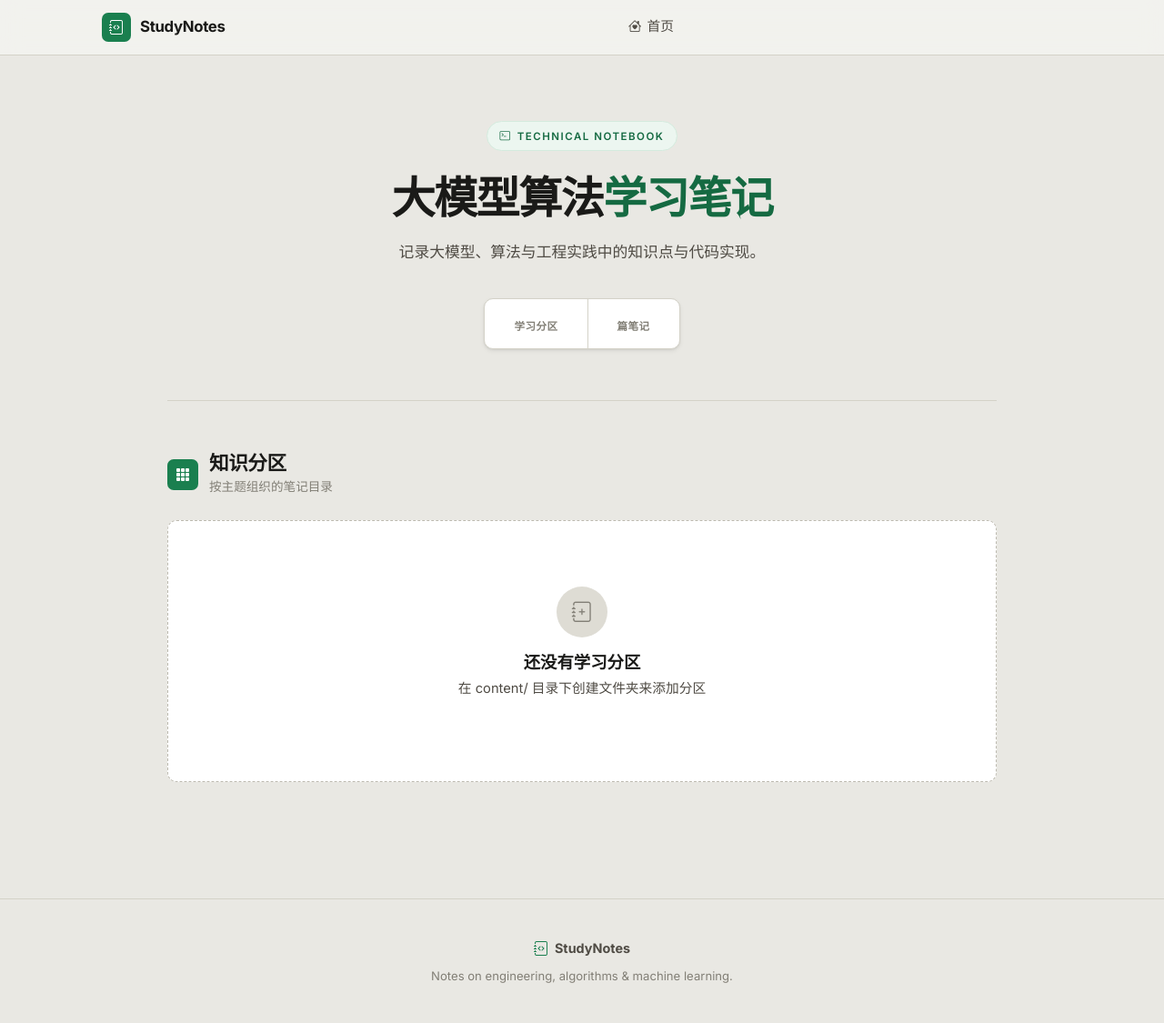
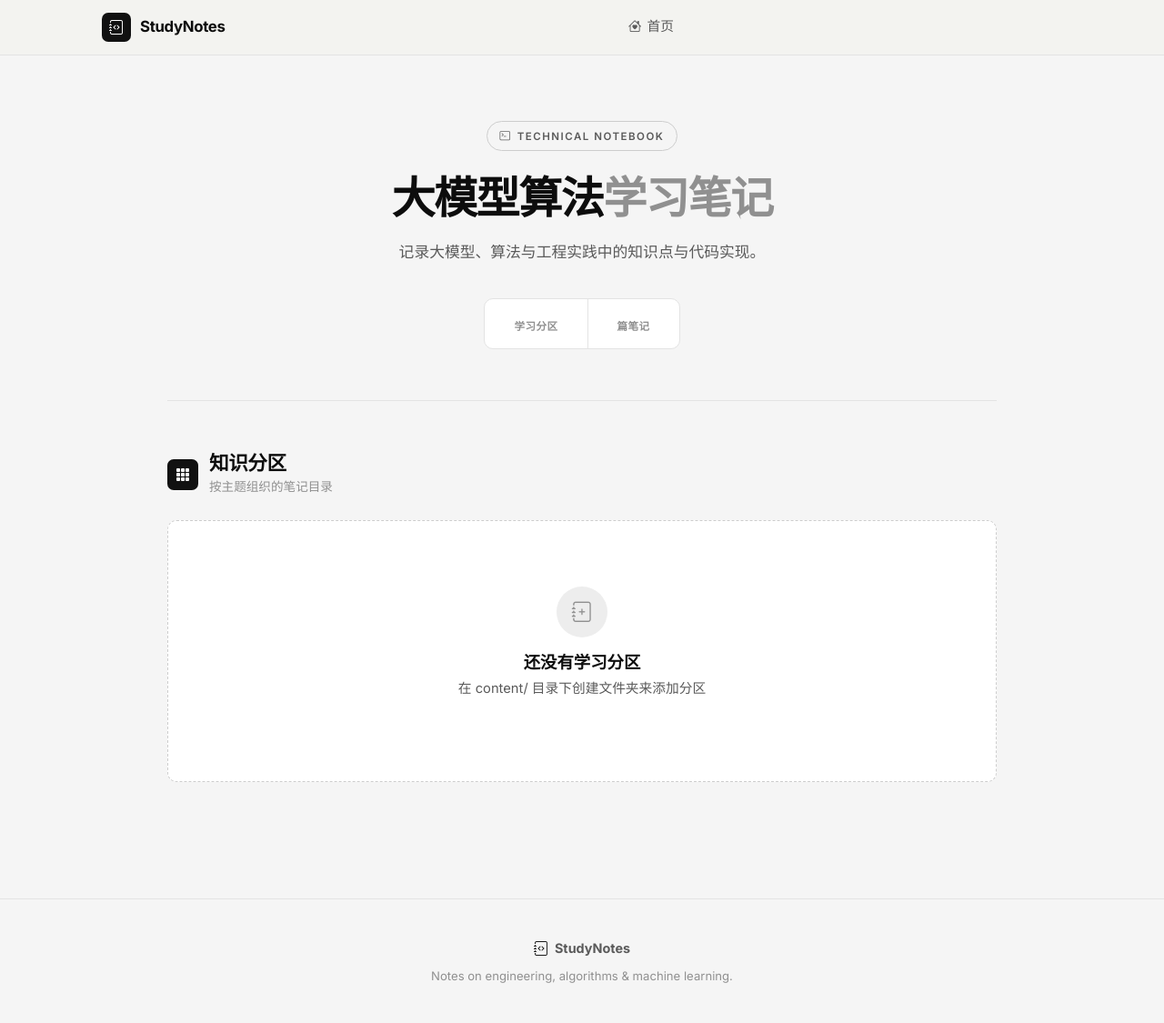
Before and after one commit to ziyi-wang2003/studynote, a Python web app: template templates/home.html in a window 1280 px wide. Shown: the whole page at 91% size. Run offline with Jinja, Linux system fonts and the light colour scheme; the template is opened without the code that fills it, so the values that code supplies are empty; some libraries are stand-ins or nearby versions.

Commit message:
改为黑白两色极简高级风
- accent 色阶整体改为黑灰（去掉墨绿），表面改中性纯灰、去米色
- 阴影压扁，硬朗细边框，留白节奏 → premium minimal
- 覆盖内容里按分类来的彩色（图标块/圆点/标记/标签）统一为黑白
- 标题两段式：主词纯黑 + "学习笔记"中性灰
- 选区、品牌/区块图标、h2 左条统一为纯黑

Co-Authored-By: Claude Opus 4.7 <noreply@anthropic.com>

```diff
--- a/static/css/style.css
+++ b/static/css/style.css
@@ -735,3 +735,44 @@ body.editor-mode .editor-wrap .markdown-editor { resize: none; overscroll-behavi
     body { background: #fff; color: #000; }
     * { animation: none !important; }
 }
+
+/* ════════════════════════════════════════════════════════
+   Monochrome enforcement + premium refinements
+   Content carries per-category colors as inline styles;
+   override them so the whole site stays strictly black/white.
+   ════════════════════════════════════════════════════════ */
+.cat-icon[style], .cat-hero-icon[style] {
+    background: #111 !important;
+    color: #fff !important;
+    border-radius: var(--radius-sm);
+}
+.recent-dot[style] {
+    background: #c9c9c9 !important;
+    width: 6px; height: 6px;
+}
+.sub-marker[style] { background: #111 !important; }
+.cat-hero { border-left-color: #111 !important; }
+.article-tag[style] {
+    background: var(--bg-2) !important;
+    color: var(--text) !important;
+    border: 1px solid var(--border) !important;
+}
+.art-pin, .pin-icon { color: var(--text-3) !important; }
+
+/* Two-tone title: accented part in muted grey, not colour */
+.text-gradient { color: var(--text-3); }
+
+/* Premium: crisper hero badge, flatter cards, hairline rhythm */
+.hero-badge {
+    background: transparent;
+    border-color: var(--border-strong);
+    color: var(--text-2);
+}
+.cat-card { box-shadow: none; }
+.cat-card:hover { box-shadow: var(--shadow-2); transform: translateY(-2px); }
+.glass-card, .recent-card, .article-list, .cat-hero, .article-page { box-shadow: none; }
+.hero-counters { box-shadow: none; }
+.section-icon { background: #111; }
+.brand-icon { background: #111; }
+.markdown-content h2 { border-left-color: #111; }
+::selection { background: #111; color: #fff; }
--- a/static/css/tokens.css
+++ b/static/css/tokens.css
@@ -7,17 +7,17 @@
    ============================================================ */
 
 :root {
-  /* ── Accent (single deep green) ───────────────────────── */
-  --accent-50:  #ecf6f0;
-  --accent-100: #d4ebde;
-  --accent-200: #a8d7bd;
-  --accent-300: #6fbb91;
-  --accent-400: #3a9c6a;
-  --accent-500: #1a7f4f;   /* primary */
-  --accent-600: #156a42;
-  --accent-700: #115635;
-  --accent-800: #0d4329;
-  --accent-900: #08301d;
+  /* ── Accent (monochrome — black/grey only) ────────────── */
+  --accent-50:  #f3f3f3;
+  --accent-100: #e6e6e6;
+  --accent-200: #cdcdcd;
+  --accent-300: #a6a6a6;
+  --accent-400: #6e6e6e;
+  --accent-500: #1c1c1c;   /* primary ink */
+  --accent-600: #141414;
+  --accent-700: #0d0d0d;
+  --accent-800: #070707;
+  --accent-900: #000000;
 
   /* ── Neutral ink & paper scale ────────────────────────── */
   --gray-0:   #ffffff;
@@ -35,34 +35,34 @@
   --gray-900: #1a1a18;
 
   /* ── Semantic surfaces ────────────────────────────────── */
-  --bg:            #e9e8e3;          /* page — distinctly grey paper */
-  --bg-2:          #dedcd4;          /* inset / hover fill */
-  --bg-card:       #ffffff;          /* card surface — clearly raised */
+  --bg:            #f5f5f5;          /* page — neutral light grey */
+  --bg-2:          #ededed;          /* inset / hover fill */
+  --bg-card:       #ffffff;          /* card surface */
   --bg-card-solid: #ffffff;
   --bg-glass:      #ffffff;
-  --bg-hover:      #f4f3ef;
-  --bg-code:       #1c1d22;          /* dark code surface */
-  --bg-code-head:  #16171b;
+  --bg-hover:      #f7f7f7;
+  --bg-code:       #161616;          /* near-black code surface */
+  --bg-code-head:  #0e0e0e;
 
-  --text:    #1a1a18;
-  --text-2:  #4f4b44;
-  --text-3:  #827f76;
-  --text-inv:#f5f5f3;
+  --text:    #0d0d0d;                /* near-black ink */
+  --text-2:  #5a5a5a;
+  --text-3:  #909090;
+  --text-inv:#fafafa;
 
-  --border:        #d4d2c8;          /* clearly visible hairline */
-  --border-2:      #e4e2d9;
-  --border-strong: #bdbab0;
-  --border-hover:  var(--accent-400);
+  --border:        #e3e3e3;          /* hairline */
+  --border-2:      #ededed;
+  --border-strong: #cdcdcd;
+  --border-hover:  #0d0d0d;
 
-  --glow:        rgba(26, 127, 79, 0.06);
-  --glow-strong: rgba(26, 127, 79, 0.12);
+  --glow:        rgba(0, 0, 0, 0.05);
+  --glow-strong: rgba(0, 0, 0, 0.10);
 
-  /* ── Shadows (visible, grounded) ──────────────────────── */
-  --shadow-sm: 0 1px 2px rgba(20, 20, 18, 0.08);
-  --shadow-1:  0 1px 2px rgba(20, 20, 18, 0.06), 0 2px 5px rgba(20, 20, 18, 0.07);
-  --shadow-2:  0 2px 4px rgba(20, 20, 18, 0.06), 0 8px 20px rgba(20, 20, 18, 0.10);
-  --shadow-3:  0 6px 16px rgba(20, 20, 18, 0.10), 0 16px 40px rgba(20, 20, 18, 0.14);
-  --shadow-glow: 0 2px 10px rgba(20, 20, 18, 0.08);
+  /* ── Shadows (flat, restrained — premium minimal) ─────── */
+  --shadow-sm: 0 1px 2px rgba(0, 0, 0, 0.03);
+  --shadow-1:  0 1px 2px rgba(0, 0, 0, 0.04);
+  --shadow-2:  0 2px 8px rgba(0, 0, 0, 0.06);
+  --shadow-3:  0 8px 28px rgba(0, 0, 0, 0.10);
+  --shadow-glow: 0 1px 2px rgba(0, 0, 0, 0.04);
   --shadow-inner-glint: none;
 
   /* ── Radii ────────────────────────────────────────────── */
--- a/templates/base.html
+++ b/templates/base.html
@@ -15,11 +15,11 @@
     <!-- KaTeX -->
     <link rel="stylesheet" href="https://cdn.jsdelivr.net/npm/katex@0.16.11/dist/katex.min.css">
     <!-- Code highlighting -->
-    <link rel="stylesheet" href="{{ root }}static/css/code.css?v=20260518h">
+    <link rel="stylesheet" href="{{ root }}static/css/code.css?v=20260518i">
     <!-- Design tokens -->
-    <link rel="stylesheet" href="{{ root }}static/css/tokens.css?v=20260518h">
+    <link rel="stylesheet" href="{{ root }}static/css/tokens.css?v=20260518i">
     <!-- Custom -->
-    <link rel="stylesheet" href="{{ root }}static/css/style.css?v=20260518h">
+    <link rel="stylesheet" href="{{ root }}static/css/style.css?v=20260518i">
     {% block extra_css %}{% endblock %}
 </head>
 <body class="{% block body_class %}{% endblock %}">
@@ -71,7 +71,7 @@
     <script src="https://cdn.jsdelivr.net/npm/bootstrap@5.3.3/dist/js/bootstrap.bundle.min.js"></script>
     <script src="https://cdn.jsdelivr.net/npm/katex@0.16.11/dist/katex.min.js"></script>
     <script src="https://cdn.jsdelivr.net/npm/katex@0.16.11/dist/contrib/auto-render.min.js"></script>
-    <script src="{{ root }}static/js/main.js?v=20260518h"></script>
+    <script src="{{ root }}static/js/main.js?v=20260518i"></script>
     <script src="https://cdn.jsdelivr.net/npm/mermaid@11/dist/mermaid.min.js"></script>
     <script>
     document.addEventListener('DOMContentLoaded', function() {
```
